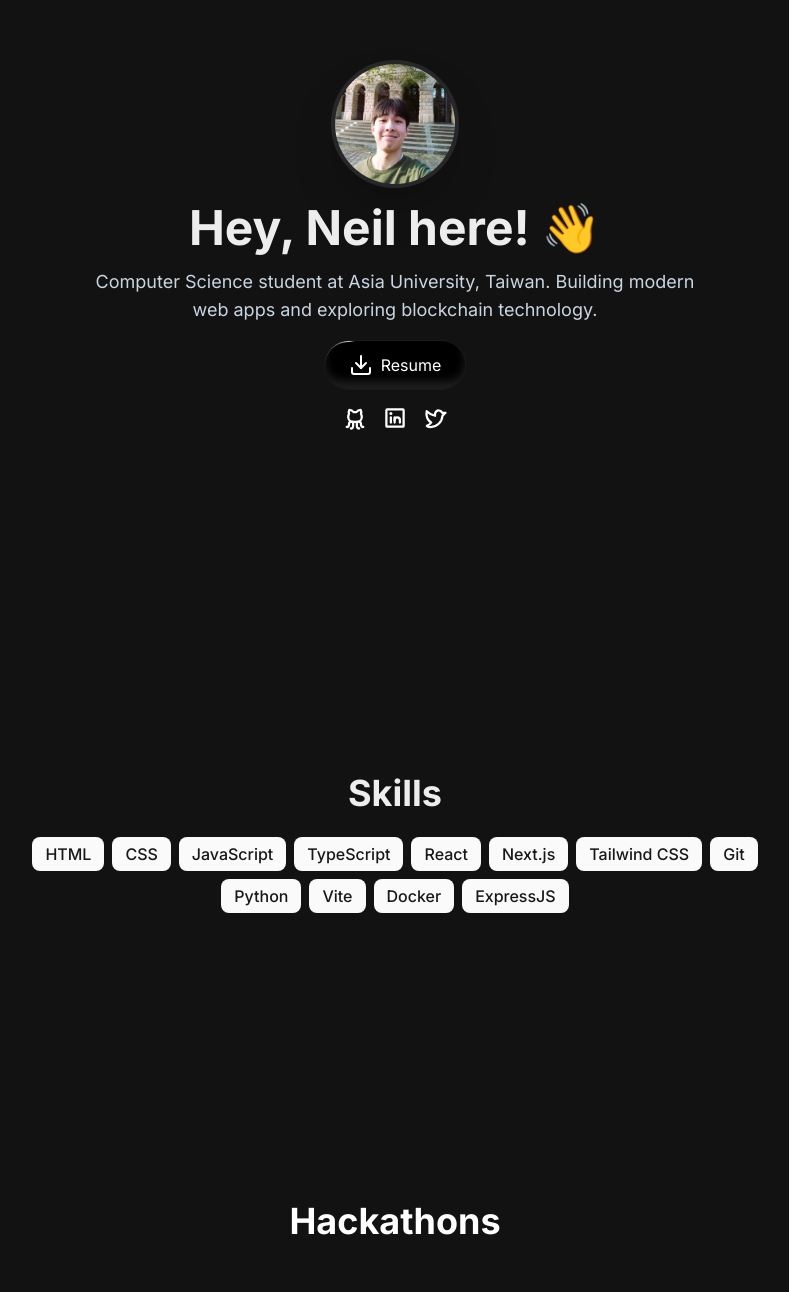
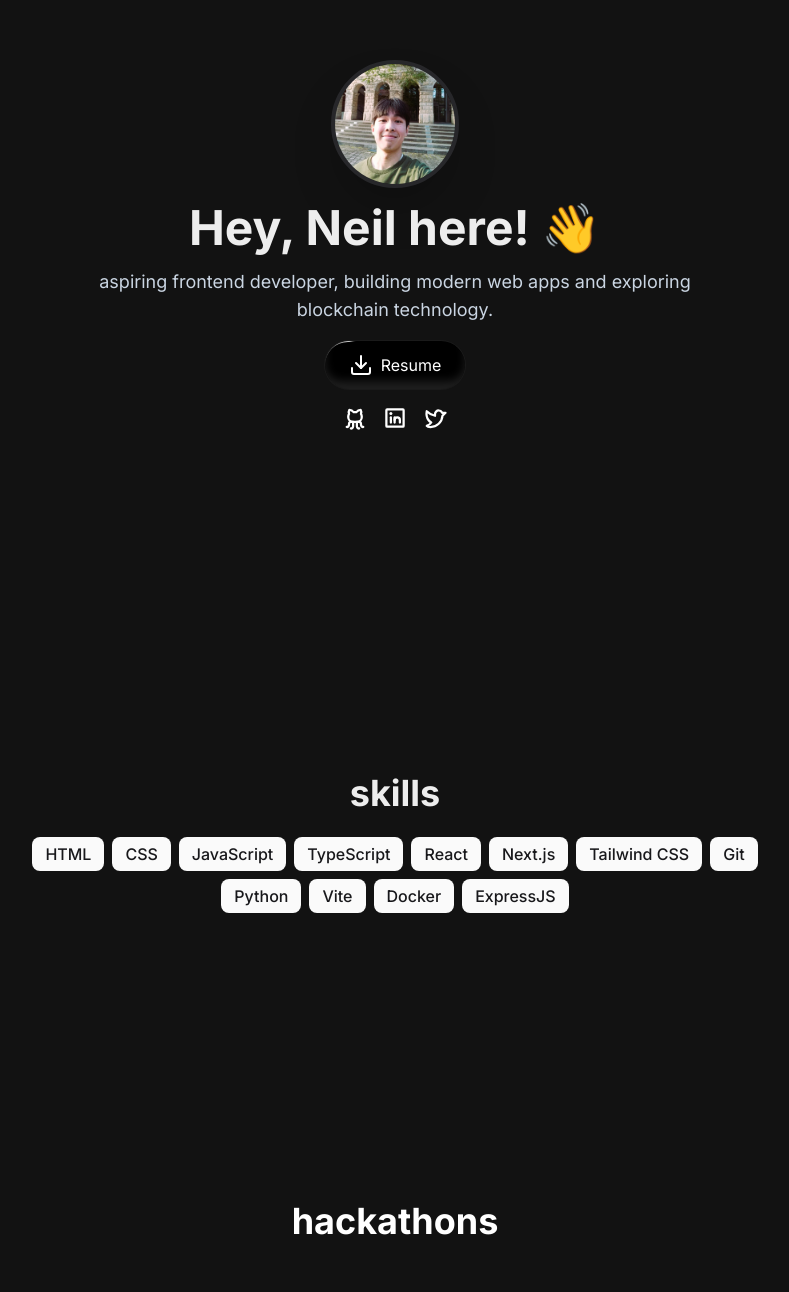
Before and after one commit to nielderto/web-portofolio, a React (Vite) app: page / in a window 1280 px wide. Shown: the part 155-1447 px from the top of the page, without its empty margins (245-1034 px from the left). Built offline with nearby package versions, Linux system fonts and the light colour scheme; a web font is replaced by a local one.

Commit message:
a few tweaks

```diff
--- a/index.html
+++ b/index.html
@@ -11,7 +11,7 @@
     />
     <link rel="apple-touch-icon" href="/logo192.png" />
     <link rel="manifest" href="/manifest.json" />
-    <title>Neil's </title>
+    <title>niel's web portfolio</title>
     <link href="https://fonts.googleapis.com/css2?family=Inter:ital,opsz,wght@0,14..32,100..900;1,14..32,100..900&display=swap" rel="stylesheet">
     <link rel="preconnect" href="https://fonts.googleapis.com">
   <link rel="preconnect" href="https://fonts.gstatic.com" crossorigin>
--- a/src/components/Contact.tsx
+++ b/src/components/Contact.tsx
@@ -114,7 +114,7 @@ export default function Contact() {
             <div className="w-full max-w-4xl">
                 {/* Title */}
                 <div className="text-center mb-12">
-                    <h1 className="text-5xl font-bold mb-8">
+                    <h1 className="text-4xl font-bold mb-8">
                         Contact Me
                     </h1>
                 </div>
--- a/src/components/Experience.tsx
+++ b/src/components/Experience.tsx
@@ -46,7 +46,7 @@ export default function Experience() {
   return (
     <section id="experience" className="flex flex-col justify-center items-center min-h-screen pb-20 px-6">
       <h2 className="text-4xl font-bold text-center mb-12 text-white">
-        Hackathons
+        hackathons
       </h2>
       <div className="w-full max-w-2xl">
         <Timeline positions="left" className="relative">
--- a/src/components/HeroSection.tsx
+++ b/src/components/HeroSection.tsx
@@ -15,8 +15,8 @@ export default function HeroSection() {
           <h2 className="text-4xl md:text-5xl font-bold">Hey, Neil here! <span className="wave-emoji">👋</span></h2>
         </div>
         <p className="text-slate-300 text-center text-base md:text-lg">
-          Computer Science student at Asia University, Taiwan.
-          Building modern web apps and exploring blockchain technology.
+          aspiring frontend developer,
+          building modern web apps and exploring blockchain technology.
         </p>
         <a href="/resume(new).pdf"
         download
--- a/src/components/Projects.tsx
+++ b/src/components/Projects.tsx
@@ -43,7 +43,7 @@ export default function Projects() {
         <section id="projects" className="py-12 px-4">
             <div className="w-full max-w-sm sm:max-w-2xl lg:max-w-3xl mx-auto">
                 <div className="text-center mb-8">
-                    <h2 className="text-2xl md:text-3xl font-bold">
+                    <h2 className="text-4xl md:text-3xl font-bold">
                         featured projects
                     </h2>
                 </div>
--- a/src/components/Skills.tsx
+++ b/src/components/Skills.tsx
@@ -3,7 +3,7 @@ import { Badge } from "@/components/ui/badge";
 export default function Skills() {
   return (
     <div className="flex flex-col items-center justify-center w-full px-4 py-8 md:py-12 mb-60 mt-20">
-      <h1 className="text-4xl md:text-4xl font-bold mb-4 md:mb-6">Skills</h1>
+      <h1 className="text-4xl md:text-4xl font-bold mb-4 md:mb-6">skills</h1>
       <div className="flex flex-wrap gap-2 justify-center max-w-3xl">
         <Badge className="text-sm md:text-base px-3 py-1">HTML</Badge>
         <Badge className="text-sm md:text-base px-3 py-1">CSS</Badge>
--- a/src/main.tsx
+++ b/src/main.tsx
@@ -36,7 +36,7 @@ if (rootElement && !rootElement.innerHTML) {
           <ThemeProvider defaultTheme="dark" storageKey="vite-ui-theme">
       <RouterProvider router={router} />
           </ThemeProvider>
-    </StrictMode>,
+    </StrictMode>
     </div>
   )
 }
```
